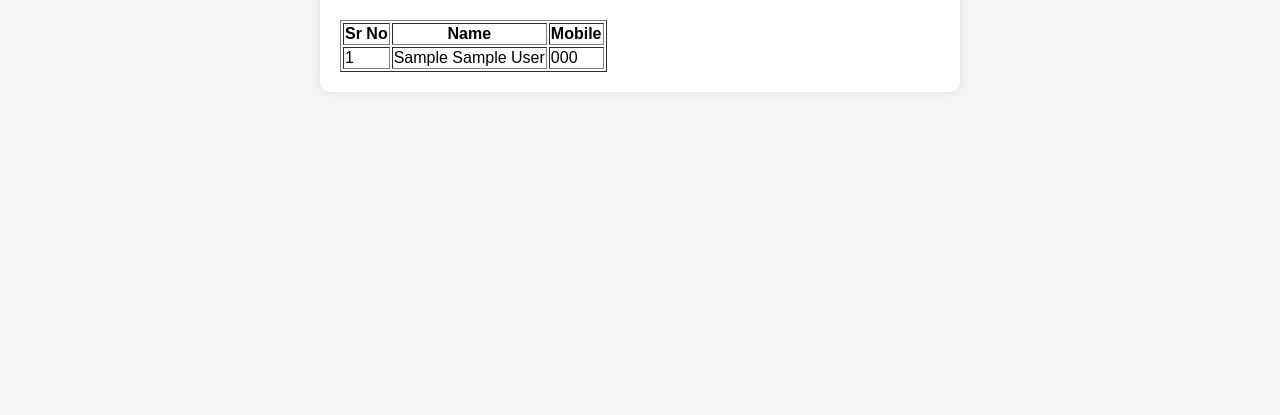
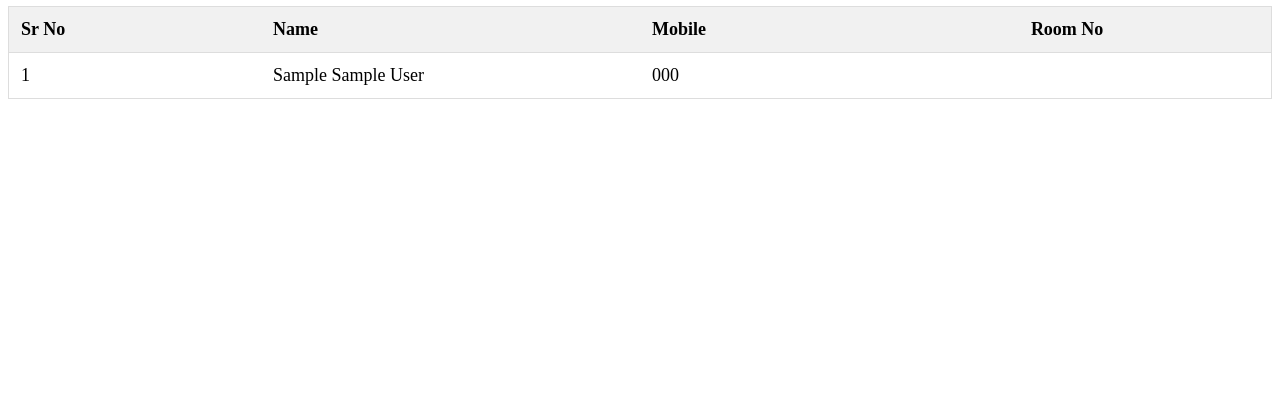
Before and after one commit to Aarush-Gupta15/BuLiv, a Flask app: page /viewstudents in a window 1280 px wide; the page is wider, and only the part inside the window is pictured. Shown: the part 109-524 px from the top of that part. Run offline with Flask 3, Linux system fonts and the light colour scheme; tables that the repository leaves empty hold one stand-in row (values such as "Sample post").

Commit message:
updated code

```diff
--- a/app/app.py
+++ b/app/app.py
@@ -1,6 +1,16 @@
+#!/usr/bin/env python
+#!interpreter [optional-arg]
+__author__ = "Aarush Gupta"
+__version__ = "1.0"
+__maintainer__ = "Aarush Gupta"
+__email__ = "rob@spot.colorado.edu"
+__status__ = "Under Review"
+
+
 from flask import Flask, render_template,request
 from model.programs import *
 from model.student import *
+from model.rooms import *
 #from model.student import*
 app = Flask(__name__)
 
@@ -56,5 +66,33 @@
         return render_template('showstudents.html',results=allstudents)
 
 
+@app.route('/showAllocateRoom', methods=['GET','POST'])
+def showAllocateRoom():
+
+        studentId=request.form['studentId']
+        firstname=request.form['fname']
+        lastname=request.form['lname']
+
+        return render_template('room-allocation.html',studentId=studentId,firstname=firstname,lastname=lastname)
+
+        print("Show allocate room")
+
+
+@app.route('/allocateRoom',methods=['GET','POST'])
+def allocateRoom():
+
+        studentId=request.form['studentId']
+        roomType=request.form['roomType']
+        fromDate=request.form['fromDate']
+        toDate=request.form['toDate']
+
+        print(studentId,roomType,fromDate,toDate)
+        allocatetRoom(studentId,roomType,fromDate,toDate)
+
+    # viewstudents()
+
+
+
+
 if __name__ == "__main__":
     app.run()
--- a/app/model/rooms.py
+++ b/app/model/rooms.py
@@ -10,7 +10,7 @@
 
 
 #inserting the values
-def allotRoom(studentId,roomType,fromDate,toDate):
+def allocatetRoom(studentId,roomType,fromDate,toDate):
     getConnection()
 
     freeRooms = getFreeRooms(roomType)
@@ -28,9 +28,10 @@
 
 def updateRoomAvilbility(roomId):
     getConnection()
-    mysqlquery = "UPDATE ROOMS SET AVAILABILITY='BOOKED' WHERE ID=(?)"
+    mysqlquery = "UPDATE ROOMS SET AVAILABILITY='BOOKED' WHERE ID = %s"
     mycursor = myconn.cursor()
-    mycursor.execute(mysqlquery,roomId)
+    values = (int(roomId),)
+    mycursor.execute(mysqlquery,values)
     myconn.commit()
     print("updated succesfully")
 
@@ -57,4 +58,4 @@
     return allstudent
 #printstudents()
 
-allotRoom(2,"DOUBLE","2022-05-22","2022=05-26")
+#allocatetRoom(2,"DOUBLE","2022-05-22","2022=05-26")
--- a/app/model/student.py
+++ b/app/model/student.py
@@ -23,7 +23,10 @@
 def printstudents():
     getConnection()
 
-    mysqlquery = "SELECT * FROM STUDENTS"
+    # mysqlquery = "SELECT * FROM STUDENTS"
+
+    mysqlquery = "select s.ID, MOBILE, FIRST_NAME, SECOND_NAME, COURSE_ID,ROOM_ID from students s LEFT JOIN ROOM_ALLOTMENT ra on s.ID=ra.STUDENT_ID"
+
     mycursor = myconn.cursor()
     mycursor.execute(mysqlquery)
     allstudent=mycursor.fetchall()
--- a/app/templates/showstudents.html
+++ b/app/templates/showstudents.html
@@ -6,57 +6,127 @@
     <meta name="viewport" content="width=device-width, initial-scale=1.0">
     <title>List of Students</title>
     <style>
-        body {
-            font-family: Arial, sans-serif;
-            background-color: #f5f5f5;
-            margin: 0;
-            padding: 0;
-        }
-
-        .container {
-            max-width: 600px;
-            margin: 0 auto;
-            padding: 20px;
-            background-color: #ffffff;
-            box-shadow: 0px 0px 10px 0px rgba(0, 0, 0, 0.1);
-            border-radius: 10px;
-            margin-top: 50px;
-        }
-
         h3 {
             text-align: center;
             color: #333333;
         }
 
-        .program {
-            font-weight: bold;
-            margin-bottom: 10px;
-            color: #007bff;
+        #myInput {
+        background-image: url('/static/searchicon1.png'); /* Add a search icon to input */
+        background-position: 10px 12px; /* Position the search icon */
+        background-repeat: no-repeat; /* Do not repeat the icon image */
+        width: 100%; /* Full-width */
+        font-size: 16px; /* Increase font-size */
+        padding: 12px 20px 12px 40px; /* Add some padding */
+        border: 1px solid #ddd; /* Add a grey border */
+        margin-bottom: 12px; /* Add some space below the input */
+        }
+
+        #myTable {
+        border-collapse: collapse; /* Collapse borders */
+        width: 100%; /* Full-width */
+        border: 1px solid #ddd; /* Add a grey border */
+        font-size: 18px; /* Increase font-size */
+        }
+
+        #myTable th, #myTable td {
+        text-align: left; /* Left-align text */
+        padding: 12px; /* Add padding */
+        }
+
+        #myTable tr {
+        /* Add a bottom border to all table rows */
+        border-bottom: 1px solid #ddd;
+        }
+
+        #myTable tr.header, #myTable tr:hover {
+        /* Add a grey background color to the table header and on hover */
+        background-color: #f1f1f1;
         }
     </style>
+
 </head>
 
 <body>
-    <div class="container">
-        <h3>List of Students</h3>
-        <table border="1">
-        <tr>
-            <th>Sr No</th>
-            <th>Name</th>
-            <th>Mobile</th>
-        </tr>
+    <h3>List of Students</h3>
+    <input type="text" id="myInput" onkeyup="myFunction()" placeholder="Search for names..">
 
-        {% for x in results %}
+    <form action="/allocateRoom" method="post">
+    <table id="myTable">
+    <tr class="header">
+        <th style="width:20%;">Sr No</th>
+        <th style="width:30%;">Name</th>
+        <th style="width:30%;">Mobile</th>
+        <th style="width:20%;">Room No</th>
+    </tr>
+    {% for x in results %}
         <tr>
             <td>{{ x[0] }}</td>
             <td>{{ x[2] }} {{ x[3] }}</td>
             <td>{{ x[1] }}</td>
+
+            {% if x[5] is not none %}
+
+            <form id="form-roomDetails" action="/roomDetail" method="get">
+                <td> <a  href="#" onclick="submitFormRoomDetails()"> {{ x[5] }}</a></td>
+            </form>
+
+            {% else %}
+            <form id="form-showAllocateRoom" action="/showAllocateRoom" method="post">
+
+                <!-- <td><input type="submit" value="Allocate Room"/> </td> -->
+                <input type="hidden" id="studentId" name="studentId" value='{{ x[0] }}'>
+                <input type="hidden" id="fname" name="fname" value='{{ x[2] }}'>
+                <input type="hidden" id="lname" name="lname" value='{{ x[3] }}'>
+                <td><button onclick="submitShowAllocationRoom()">Allocate Room</button></td>
+
+            </form>
+            {% endif %}
         </tr>
 
-        {% endfor %}
+    {% endfor %}
 
-        </table>
+    </table>
+    </form>
     </div>
+    <script>
+function myFunction() {
+  // Declare variables
+  var input, filter, table, tr, td, i, txtValue;
+  input = document.getElementById("myInput");
+  filter = input.value.toUpperCase();
+  table = document.getElementById("myTable");
+  tr = table.getElementsByTagName("tr");
+
+  // Loop through all table rows, and hide those who don't match the search query
+  for (i = 0; i < tr.length; i++) {
+    td = tr[i].getElementsByTagName("td")[1];
+    if (td) {
+      txtValue = td.textContent || td.innerText;
+      if (txtValue.toUpperCase().indexOf(filter) > -1) {
+        tr[i].style.display = "";
+      } else {
+        tr[i].style.display = "none";
+      }
+    }
+  }
+}
+function submitFormRoomDetails() {
+        let form = document.getElementById("form-roomDetails");
+        form.submit();
+}
+
+function submitShowAllocationRoom() {
+        let form = document.getElementById("form-showAllocateRoom");
+        form.submit();
+}
+
+
+</script>
+
+
+
+
 </body>
 
 </html>
--- a/app/templates/welcome.html
+++ b/app/templates/welcome.html
@@ -60,7 +60,7 @@
                 <input type="submit" name="registration" value="Registration">
             </form>
             <form action="/viewstudents" method="get" class="form-group">
-                <input type="submit" name="view_students" value="ViewStudents">
+                <input type="submit" name="view_students" value="View Students">
             </form>
             <form action="/login" method="post" class="form-group">
                 <input type="submit" name="allotment" value="Hostel Allotment">
--- a/sql/insert.sql
+++ b/sql/insert.sql
@@ -4,6 +4,6 @@
 
 insert into students(MOBILE,FIRST_NAME,SECOND_NAME,COURSE_ID) VALUES ("8826670530","AARUSH","GUPTA",1)
 
-insert into rooms(BLOCK_NAME,ROOM_TYPE) VALUES ("C10","DOUBLE")
+insert into rooms(BLOCK_NAME,ROOM_TYPE) VALUES ("C10","DOUBLE","FREE")
 
-insert into rooms(BLOCK_NAME,ROOM_TYPE) VALUES ("C10","TRIPLE")
+insert into rooms(BLOCK_NAME,ROOM_TYPE) VALUES ("C10","TRIPLE","FREE")
```
Also changed, not shown: app/templates/index.html (+7 -1 lines), app/templates/room-allocation.html (added, +69 -0 lines), app/static/searchicon.png (added).
